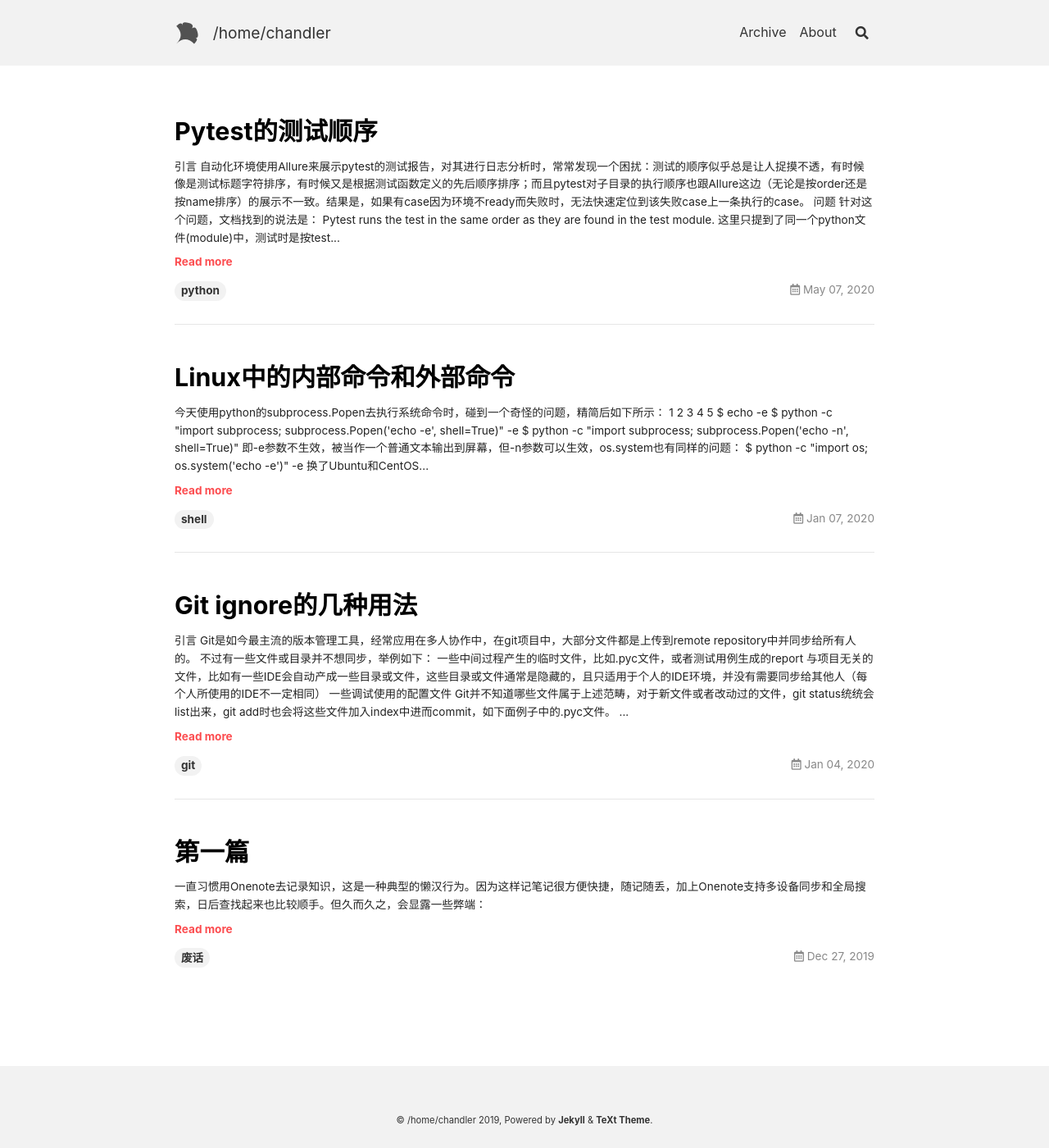
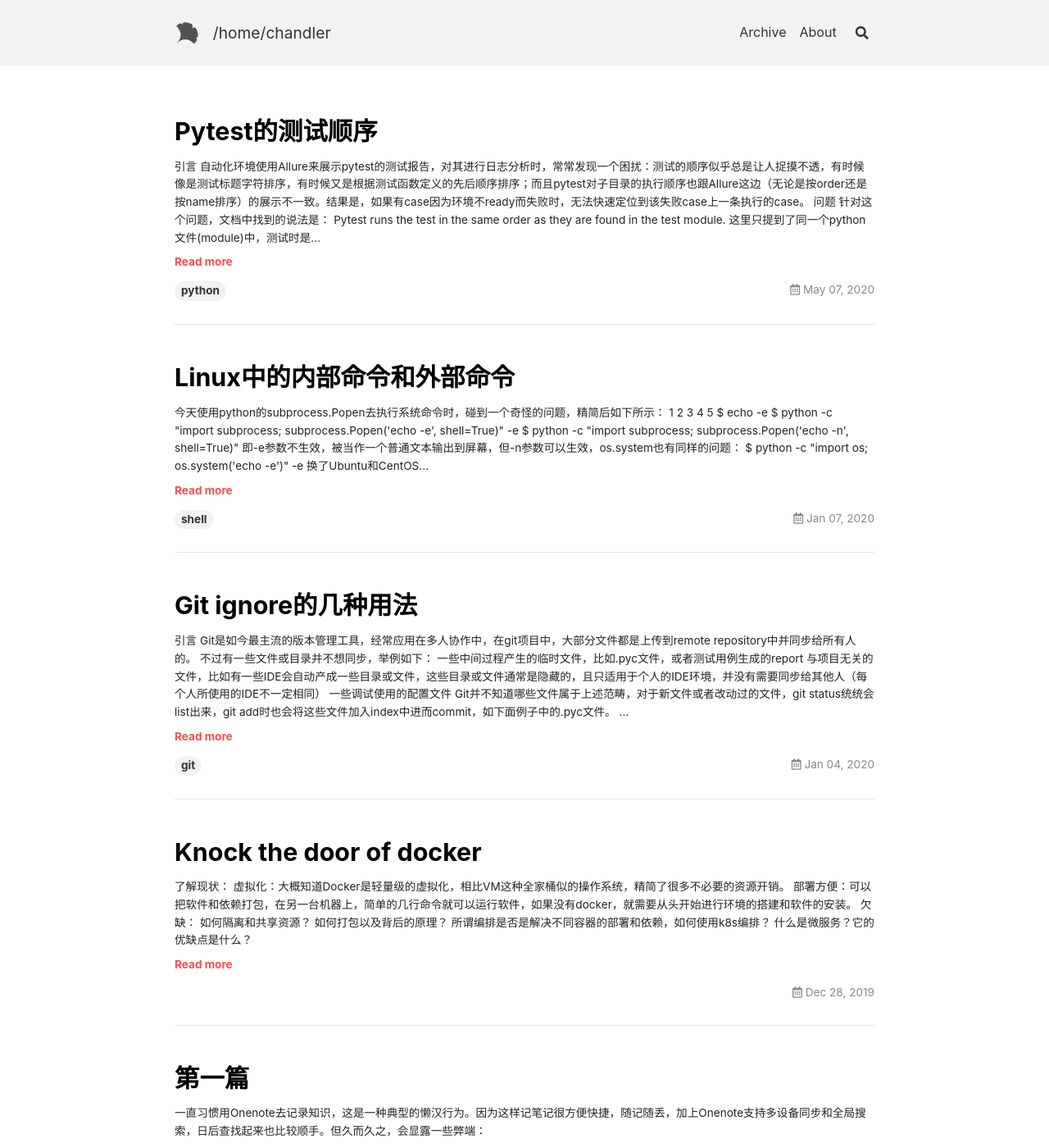
Before and after one commit to tkbeta/tkbeta.github.io, a Jekyll site: the page built from index.html, in a window 1280 px wide and 1400 px high. Shown: the whole window at 82% size. Built offline with Jekyll 4.4.1, drawn with Linux system fonts in a browser that asks for light colours; nearby versions of some CDN libraries; the list of posts is cut into pages by our own code; comment, search, counter and statistics services are not loaded.

Commit message:
Fix pic display error

```diff
--- /dev/null
+++ b/_posts/2019-12-28-Knock the door of Docker.md
@@ -0,0 +1,9 @@
+了解现状：
+虚拟化：大概知道Docker是轻量级的虚拟化，相比VM这种全家桶似的操作系统，精简了很多不必要的资源开销。
+部署方便：可以把软件和依赖打包，在另一台机器上，简单的几行命令就可以运行软件，如果没有docker，就需要从头开始进行环境的搭建和软件的安装。
+
+欠缺：
+如何隔离和共享资源？
+如何打包以及背后的原理？
+所谓编排是否是解决不同容器的部署和依赖，如何使用k8s编排？
+什么是微服务？它的优缺点是什么？
--- a/_posts/2020-5-7-Test order of pytest.md
+++ b/_posts/2020-5-7-Test order of pytest.md
@@ -9,13 +9,13 @@ key: test_order_of_pytest
 
 自动化环境使用Allure来展示pytest的测试报告，对其进行日志分析时，常常发现一个困扰：测试的顺序似乎总是让人捉摸不透，有时候像是测试标题字符排序，有时候又是根据测试函数定义的先后顺序排序；而且pytest对子目录的执行顺序也跟Allure这边（无论是按order还是按name排序）的展示不一致。结果是，如果有case因为环境不ready而失败时，无法快速定位到该失败case上一条执行的case。
 
-![image-20200507233445352](pic/test_order_of_pytest_1.png)
+![](pic/test_order_of_pytest_1.png)
 
 ## 问题
 
-针对这个问题，文档找到的说法是：
+针对这个问题，文档中找到的说法是：
 
-Pytest runs the test in the same order as they are found in the test module.
+> Pytest runs the test in the same order as they are found in the test module.
 
 这里只提到了同一个python文件(module)中，测试时是按test定义的顺序，但未提到目录顺序，感觉起来是按字母排序，但是又跟Allure这边按name排序看到的不一致。所以有了第一个问题：
 
```
Also changed, not shown: 2 other files.
